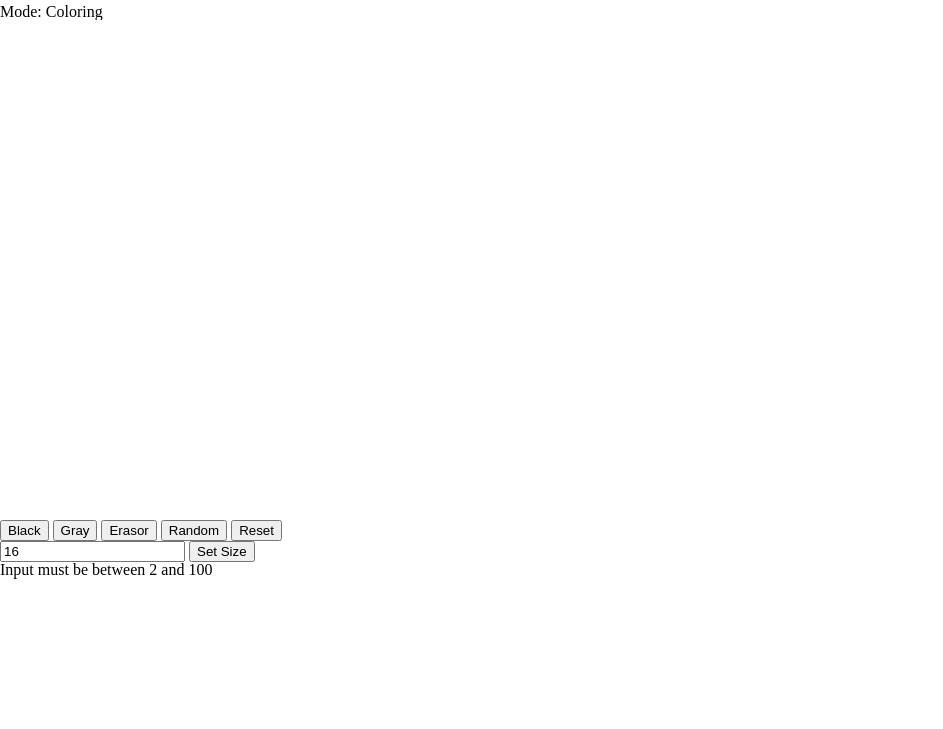
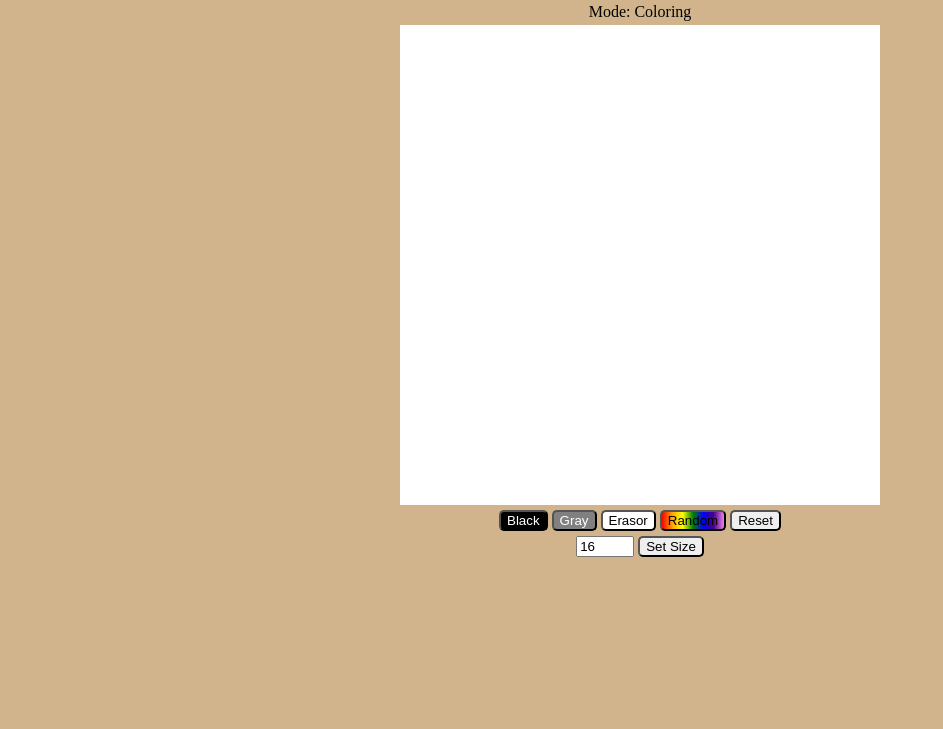
Before and after one commit to Abdulahi2003/etch-a-sketch, a plain HTML site: page index.html in a window 1280 px wide. Shown: the part 71-800 px from the top of the page, without its empty margins (0-943 px from the left). Drawn offline with Linux system fonts and the light colour scheme.

Commit message:
fix up html and add css to make the page look nice

```diff
--- a/index.html
+++ b/index.html
@@ -9,7 +9,7 @@
     <title>SketchPad</title>
 </head>
 <body>
-    <div class="flex-container"></div>
+    <div class="flex-container">
         <div class="title"><h1>SketchPad</h1></div>
         <div class="mode">Mode: Coloring</div>
         <div class="content">
@@ -27,6 +27,7 @@
             </div>
             <div class="error">Input must be between 2 and 100</div>
         </div>
+    </div>
 </body>
 <script src="script.js"></script>
 </html>
--- a/styles.css
+++ b/styles.css
@@ -1,5 +1,104 @@
+.flex-container {
+    height: 100vh;
+    width: 100vw;
+    display: flex;
+    flex-direction: column;
+    align-items: center;
+    background-color: tan;
+}
 .board {
-    width: 500px;
-    height: 500px;
+    width: 80%;
+    height: 80%;
     display: grid;
+    background-color: white;
 }
+
+.board:hover {
+    cursor: pointer;
+}
+
+.content {
+    display: flex;
+    flex-direction: column;
+    align-items: center;
+    min-width: 300px;
+    min-height: 300px;
+    width: 60vw;
+    height: 60vw;
+    max-width: 600px;
+    max-height: 600px;
+}
+
+.title {
+    display: flex;
+    justify-content: center;
+}
+
+.buttons {
+    margin-top: 5px;
+    margin-bottom: 5px;
+}
+
+button {
+    border-radius: 5px;
+    text-decoration: none;
+    text-align: center;
+    font-weight: 300;
+    transition: all 0.2s;
+}
+
+button:hover {
+    cursor: pointer;
+}
+
+.blackButton {
+    background-color: black;
+    color: white;
+}
+
+.blackButton:hover {
+    background-color: white;
+    color: black;
+}
+
+.grayButton {
+    background-color: gray;
+    color: white;
+}
+
+.grayButton:hover {
+    background-color: white;
+    color: darkgray;
+}
+
+.erasorButton {
+    background-color: white;
+    color: black;
+}
+
+.erasorButton:hover {
+    background-color: white;
+    color: white;
+}
+
+.randomButton {
+    background: linear-gradient(0.25turn,red,orange,yellow,green,
+    blue,indigo,violet);
+}
+
+.randomButton:hover {
+    background: linear-gradient(to right,violet,indigo,blue,green,
+    yellow,orange,red);
+}
+
+input {
+    width: 50px;
+}
+
+.mode {
+    margin-bottom: 5px;
+}
+
+.error {
+    display: none;
+}
```
Lines whose indentation alone changed are shown as unchanged.
